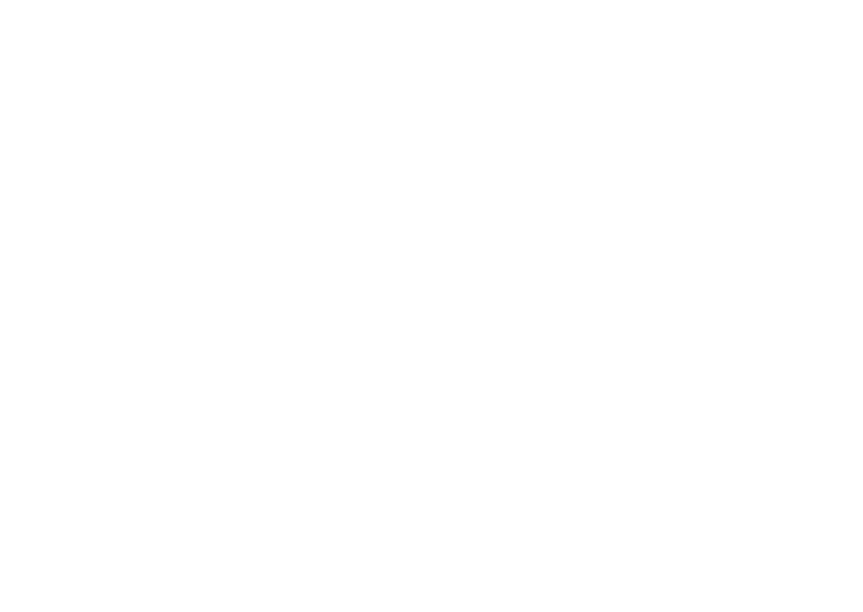
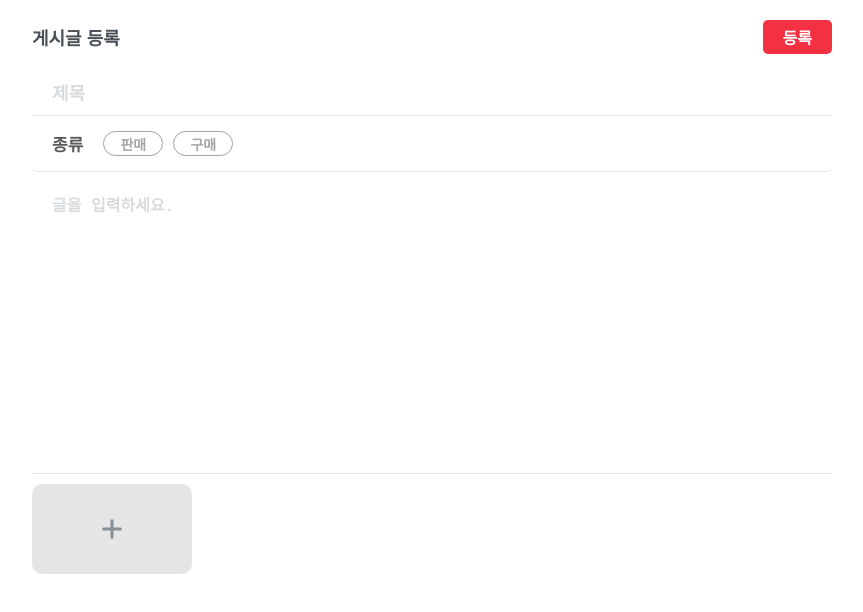
Before and after one commit to hscom96/board-practice, a Vue app in the folder frontend/: page /write in a window 1280 px wide. Shown: the top 612 px of the page, without its empty margins (208-1071 px from the left). Built offline with nearby package versions, Linux system fonts and the light colour scheme.

Commit message:
#18 feat: 글 작성 페이지 구현

```diff
--- a/frontend/src/views/Write.vue
+++ b/frontend/src/views/Write.vue
@@ -1,13 +1,57 @@
 <template>
-  <div class="write"></div>
+  <div class="write">
+    <header>
+      <h1>게시글 등록</h1>
+      <button>등록</button>
+    </header>
+    <Form />
+  </div>
 </template>
 
 <script>
+import Form from '~/components/write/WriteForm'
+
 export default {
   name: 'Write',
+  components: {
+    Form,
+  }
 }
 </script>
 
 <style lang="scss" scoped>
+  .write {
+    max-width: $width-default;
+    width: 90%;
+    margin: 20px auto;
 
+    header {
+      display: flex;
+      justify-content: space-between;
+      align-items: center;
+
+      h1 {
+        font-size: 18px;
+        font-weight: 700;
+        color: $color-darkgrey;
+      }
+
+      button {
+        padding: 5px 20px;
+
+        font-size: 16px;
+        font-weight: 700;
+        color: #fff;
+
+        background-color: $color-primary;
+        border-radius: 5px;
+        border: none;
+
+        &:hover {
+          transform: scale(1.05);
+        }
+      }
+    }
+
+  }
 </style>
```
